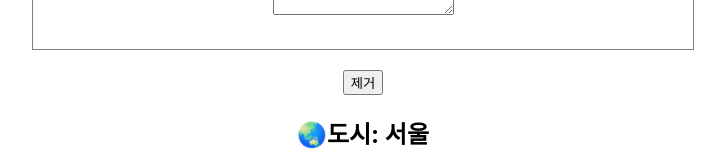
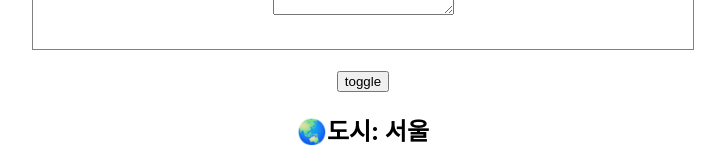
Before and after one commit to baaaam771/react_basic, a React (Create React App) app: page / in a window 1280 px wide. Shown: the part 165-325 px from the top of the page, without its empty margins (277-1002 px from the left). Built offline with nearby package versions, Linux system fonts and the light colour scheme.

Commit message:
del btn -> toggle

```diff
--- a/src/App.js
+++ b/src/App.js
@@ -43,6 +43,11 @@ class WorldClock extends PureComponent {
 
   componentDidUpdate() {
     console.log("  Child) 업데이트!")
+  }
+
+  componentWillUnmount() {
+    console.log("  Child) 언마운트!")
+    clearInterval(this.timer)
   }
 
   handlingClick = (event) => {
@@ -122,11 +127,11 @@ class App extends Component {
   }
 
   handlingClick = (event) => {
-    this.setState({show: false})
+    this.setState((prevState) => ({show: !prevState.show}))
   }
 
   render() {
-    console.log("Parent) 렌더링!")
+    // console.log("Parent) 렌더링!")
 
     return (
       <div className="App">
@@ -137,7 +142,7 @@ class App extends Component {
           <textarea value={this.state.content} onChange={this.handlingChange}></textarea>
         </div>
         <br />
-        <button onClick={this.handlingClick}>제거</button>
+        <button onClick={this.handlingClick}>toggle</button>
         { this.state.show &&
           this.cityTimeData.map((citytime, index)=>
           <WorldClock city = {citytime[0]} time = {citytime[1]} key = {index} />
```
